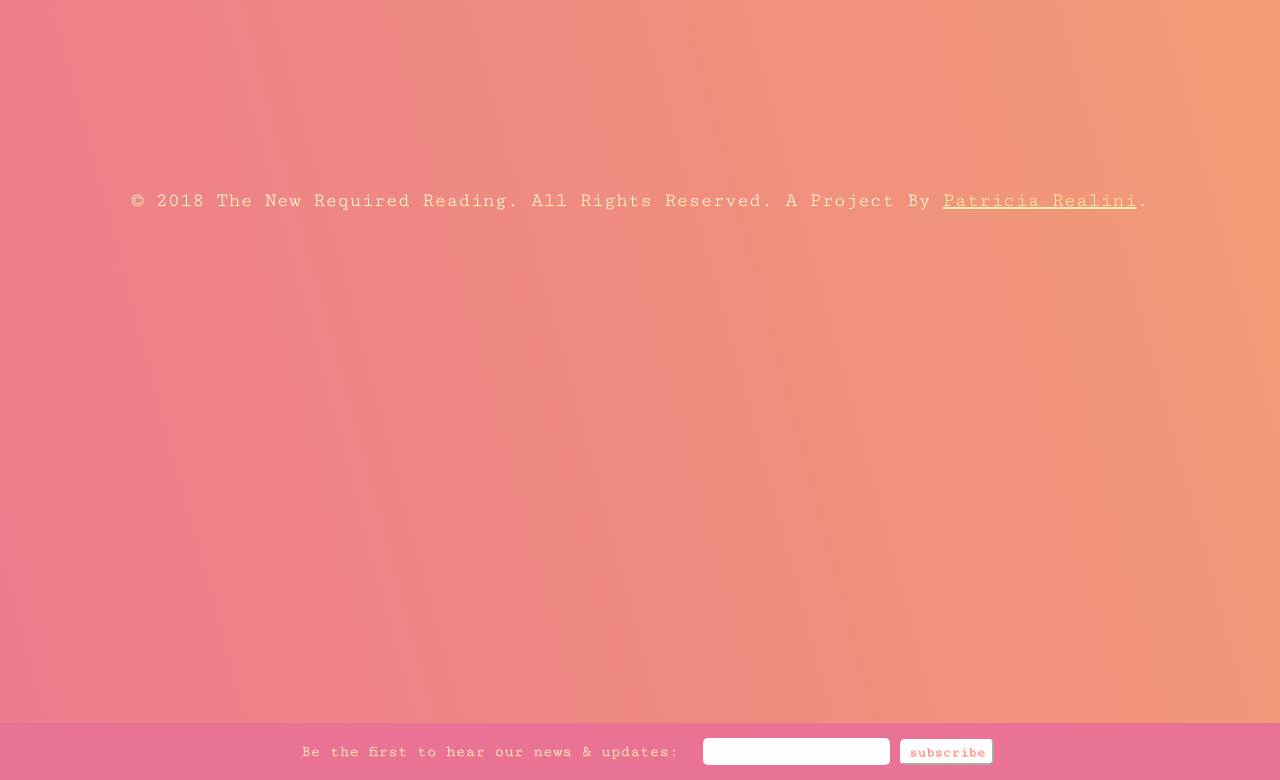
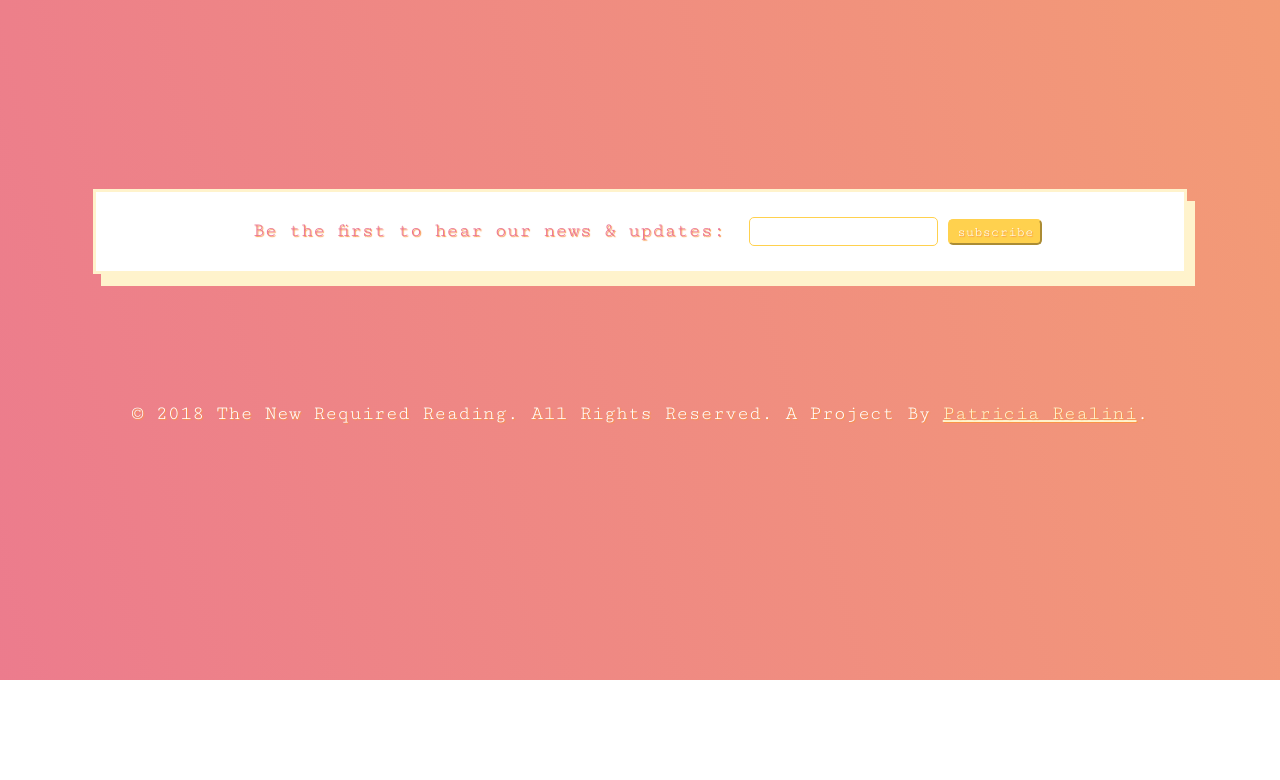
Before and after one commit to TheNewRequiredReading/www, a plain HTML site: page index.html in a window 1280 px wide. Shown: the part 751-1531 px from the top of the page. After the commit the page ends 1431 px from the top, so only its background shows below. Drawn offline with Linux system fonts and the light colour scheme.

Commit message:
newsletter sign up box

```diff
--- a/index.css
+++ b/index.css
@@ -20,18 +20,17 @@
 	50% {background-position: 100% 50%}
 	100% {background-position: 0% 50%}
 }
-
 @-moz-keyframes Background {
 	0% {background-position: 0% 50%}
 	50% {background-position: 100% 50%}
 	100% {background-position: 0% 50%}
 }
-
 @keyframes Background {
 	0% {background-position: 0% 50%}
 	50% {background-position: 100% 50%}
 	100% {background-position: 0% 50%}
 }
+
 html, body, h1, h2, h3, h4, p, button, div {
 	padding: 0;
 	margin: 0;
@@ -123,62 +122,60 @@ header {
 	text-align: right;
 }
 
-.introduction p {
+.text p {
 	text-align: justify;
 }
 
-footer {
-	margin: 5% auto 40%;
-}
-footer p {
+.newsletter-form form {
+	width: 85%;
+	background-color: white;
+	margin: 5% auto;
+	padding: 25px 0 25px;
+	border: 3px solid var(--pith);
+	box-shadow: 8px 12px var(--pith);
+
 	text-align: center;
-}
-
-
-.newsletter-form form {
-	/* position: fixed;
-	bottom: 0; */
-
-	width: 100%;
-
-	margin: 0 auto;
-	padding: 15px 0 15px;
-	text-align: center;
-
-	background-color: var(--grapefruit);
 }
 .newsletter-form p {
 	display: inline;
 
-	font-size: 16px;
-	color: white;
+	color: var(--grapefruit);
 }
 @media only screen and (max-width: 920px) {
 	.newsletter-form p {
 		display: block;
 		margin: 0 5% 10px;
+		text-shadow: none;
 	}
 }
 .newsletter-form input {
 	width: 175px;
 	padding: 6px;
 
-	border-style: none;
+	border: 1px solid var(--lemon);
+	/* border-style: none; */
 	border-radius: 5px;
 }
 .newsletter-form button {
-	background-color: white;
-	border-color: white;
+	background-color: var(--lemon);
+	border-color: var(--lemon);
 	border-radius: 5px;
 
-	color: var(--grapefruit);
+	color: white;
 	font-size: 14px;
 	padding: 3px 7px;
 }
 .newsletter-form button:hover {
-	background-color: var(--grapefruit);
-	border-color: var(--grapefruit);
+	background-color: var(--tangerine);
+	border-color: var(--tangerine);
 	color: white;
+}
+
+footer {
+	margin: 10% auto 20%;
+}
+footer p {
+	text-align: center;
 }
 
 
--- a/index.html
+++ b/index.html
@@ -4,8 +4,8 @@
 		<meta charset="UTF-8">
 		<title>The New Required Reading</title>
 
-		<meta name="description" content="">
-		<meta name="keywords" content="the new required reading, required reading, new required reading, intersectional reading, feminist reading, ">
+		<meta name="description" content="A resource for unlearning.">
+		<meta name="keywords" content="the new required reading, required reading, new required reading, intersectional reading, feminist reading">
 		<meta name="author" content="Patricia Realini">
     <meta name="viewport" content="width=device-width, initial-scale=1">
 
@@ -27,25 +27,22 @@
 			<p class="attribution">–Arundhati Roy,<br />writer and activist</p>
 		</div>
 
-		<!-- <div class="introduction">
+		<div class="text">
 			<p>
-				For many of the marginalized, the fight is personal. Some of us adopt the imperative, some of us are just trying to survive, but we are all affected every day by the unequal application of standards based on prejudice, privilege, and preference. And to add insult to injury, we are regularly ordered to educate our oppressor on our experience and our oppression.
+
 			</p>
-			<p>
-				Common titles that make up required reading have imprinted the monoculture of the West . To the children of immigrants or, to assimiliation,
-			</p>
-		</div> -->
+		</div>
 
 		<div class="quotation">
 			<p class="quote">“The price we pay for being ourselves is worth it.”</p>
 			<p class="attribution">–Eartha Kitt,<br />performing artist and activist</p>
 		</div>
 
-		<footer>
-			<div class="copywrite">
-				<p>© 2018 The New Required Reading. All Rights Reserved. A Project By <a href="http://patriciarealini.com" target="_blank">Patricia Realini</a>.</p>
-			</div>
-		</footer>
+		<div class="text">
+			<p>
+
+			</p>
+		</div>
 
 		<div class="newsletter-form">
 			<form action="https://docs.google.com/forms/d/e/1FAIpQLScTyPchiQDDb2hdiXKq3pzD928y7phulFesKOQC9j8TmSNxPg/formResponse">
@@ -55,5 +52,10 @@
 			</form>
 		</div>
 
+		<footer>
+			<div class="copywrite">
+				<p>© 2018 The New Required Reading. All Rights Reserved. A Project By <a href="http://patriciarealini.com" target="_blank">Patricia Realini</a>.</p>
+			</div>
+		</footer>
   </body>
 </html>
```
